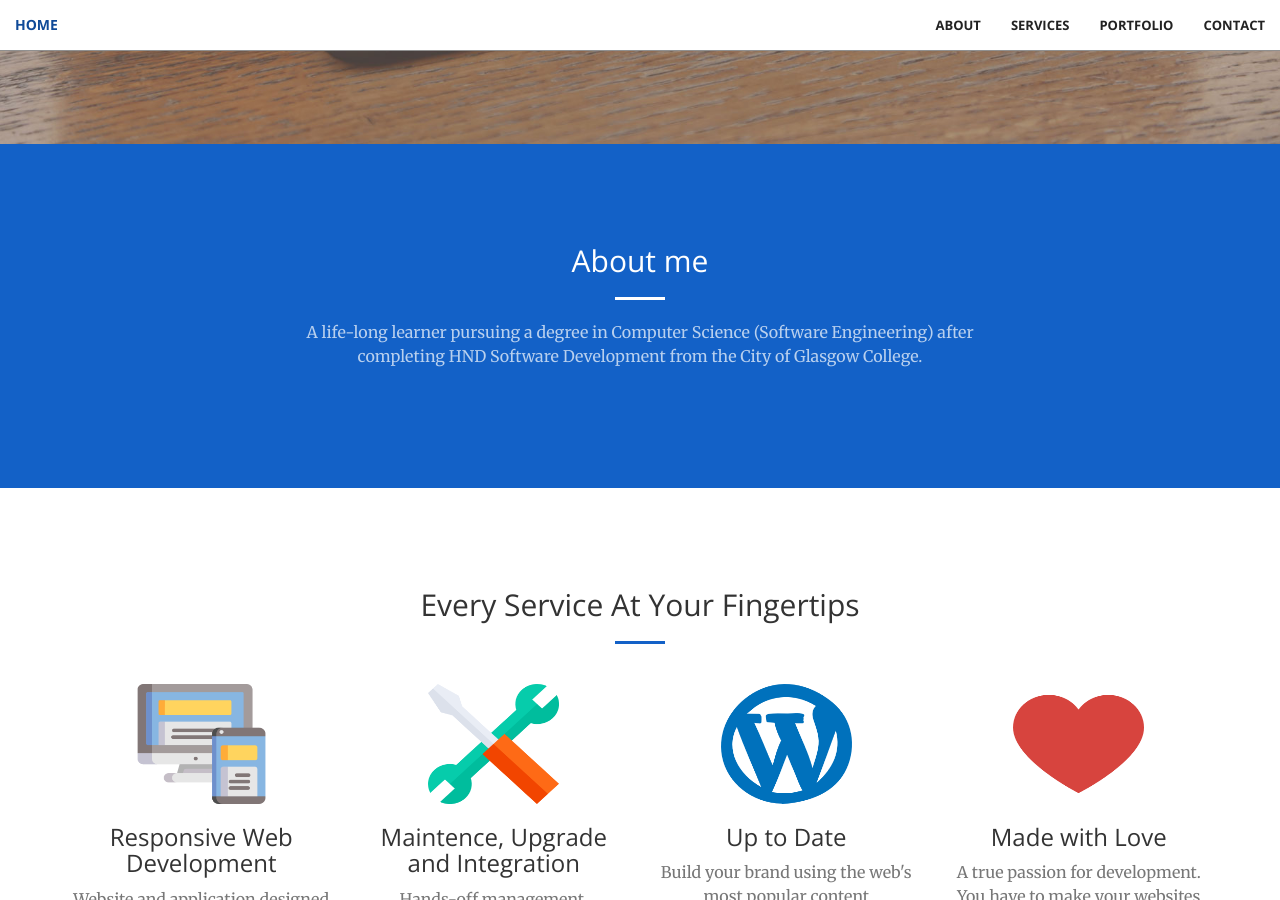
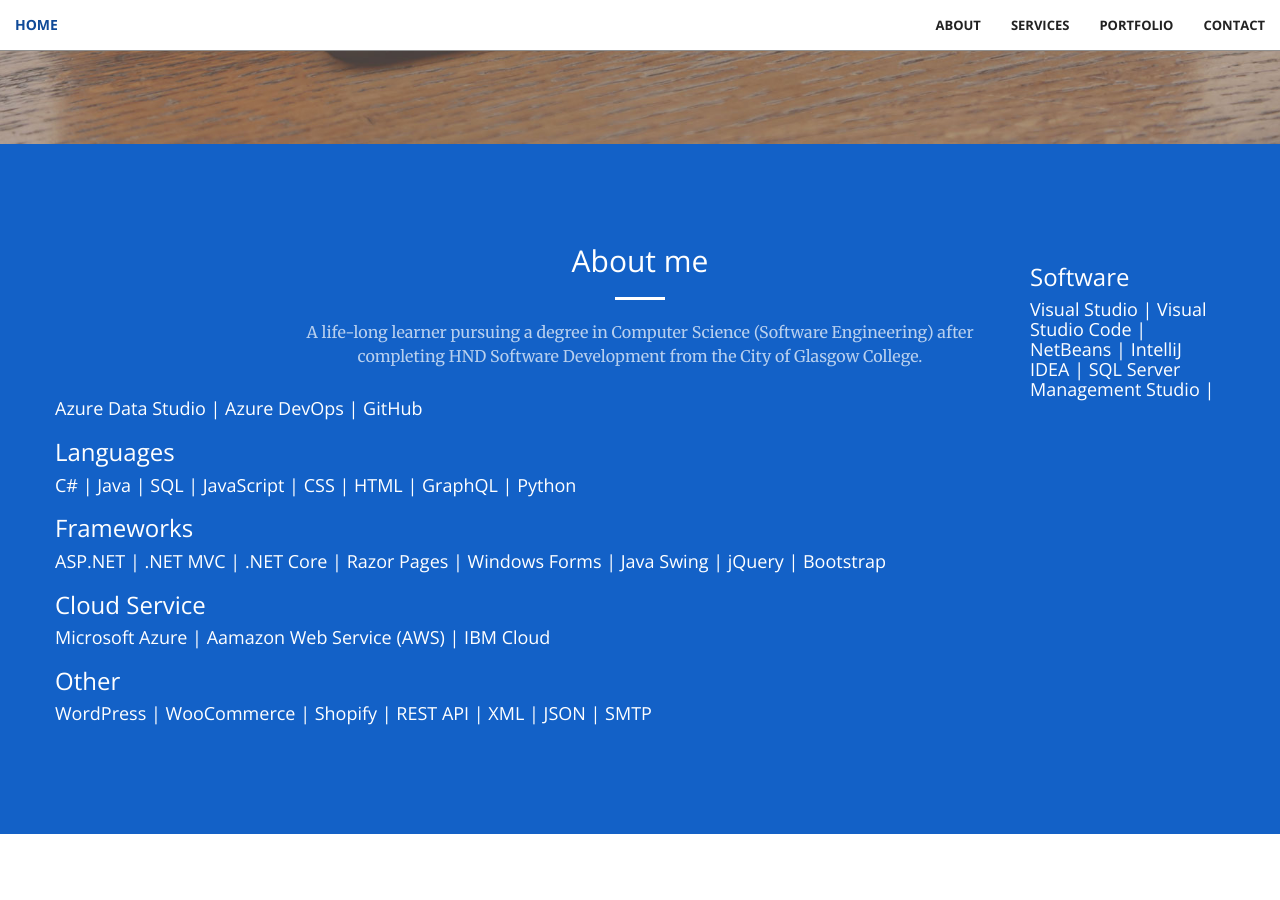
Before and after one commit to Bilal44/bilal44.github.io, a Jekyll site: the page built from index.html, in a window 1280 px wide and 900 px high, scrolled down 756 px. Built offline with Jekyll 4.4.1, drawn with Linux system fonts in a browser that asks for light colours.

Commit message:
Add technical skills

```diff
--- a/_includes/about.html
+++ b/_includes/about.html
@@ -6,6 +6,18 @@
                 <hr class="light">
                 <p class="text-faded">A life-long learner pursuing a degree in Computer Science (Software Engineering) after completing HND Software Development from the City of Glasgow College.</p>
             </div>
+            <div>
+                <h3>Software</h3>
+                <h4>Visual Studio | Visual Studio Code | NetBeans | IntelliJ IDEA | SQL Server Management Studio | Azure Data Studio | Azure DevOps | GitHub</h4>
+                <h3>Languages</h3>
+                <h4>C#  | Java | SQL | JavaScript | CSS | HTML | GraphQL | Python</h4>
+                <h3>Frameworks</h3>
+                <h4>ASP.NET | .NET MVC | .NET Core | Razor Pages | Windows Forms | Java Swing | jQuery | Bootstrap</h4>
+                <h3>Cloud Service</h3>
+                <h4>Microsoft Azure | Aamazon Web Service (AWS) | IBM Cloud</h4>
+                <h3>Other</h3>
+                <h4>WordPress | WooCommerce | Shopify | REST API | XML | JSON | SMTP</h4>
+            </div>
         </div>
     </div>
 </section>
--- a/_includes/career.html
+++ b/_includes/career.html
@@ -32,7 +32,7 @@
                     <center>
                     <img src="../img/wordpress.png" style="height: 120px; width: 50%; display: block;"/>
                     </center>
-                    <h3>Up to Date</h3>
+                    <h3>WordPress</h3>
                     <p class="text-muted">Build your brand using the web's most popular content management system.</p>
                 </div>
             </div>
```
